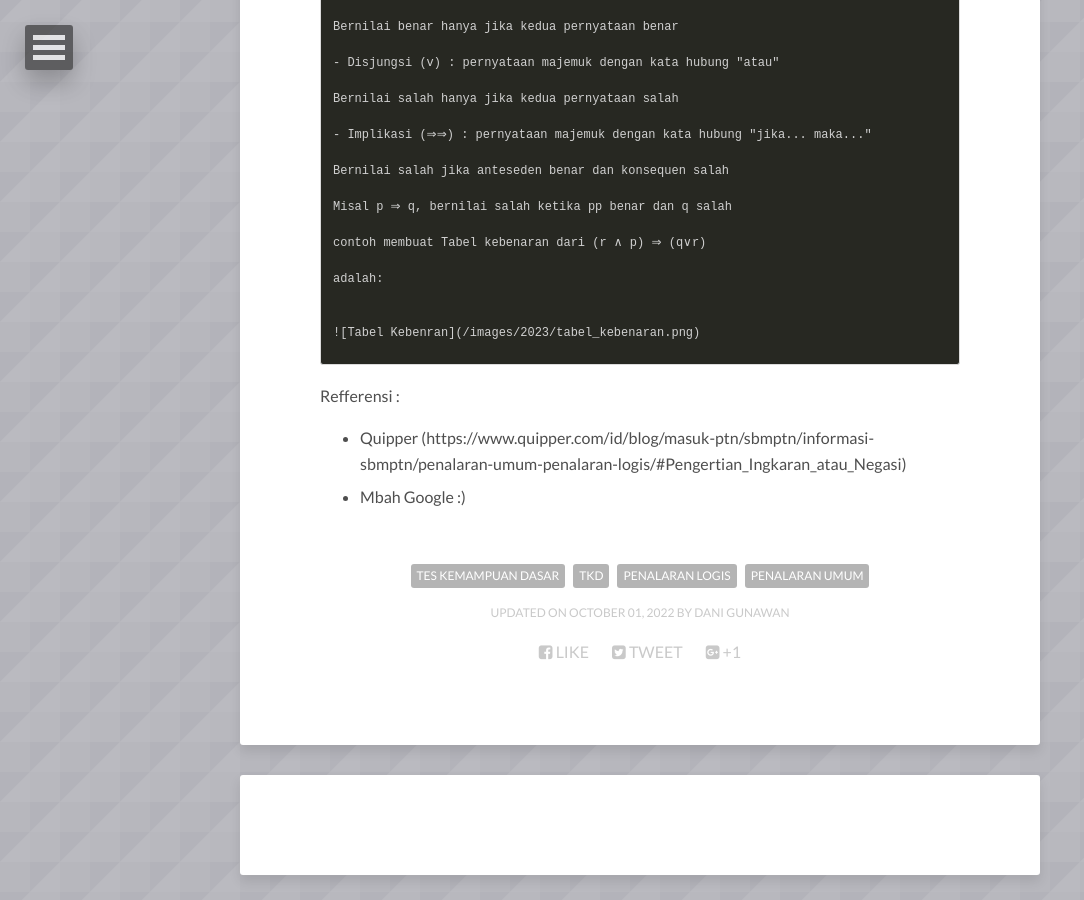
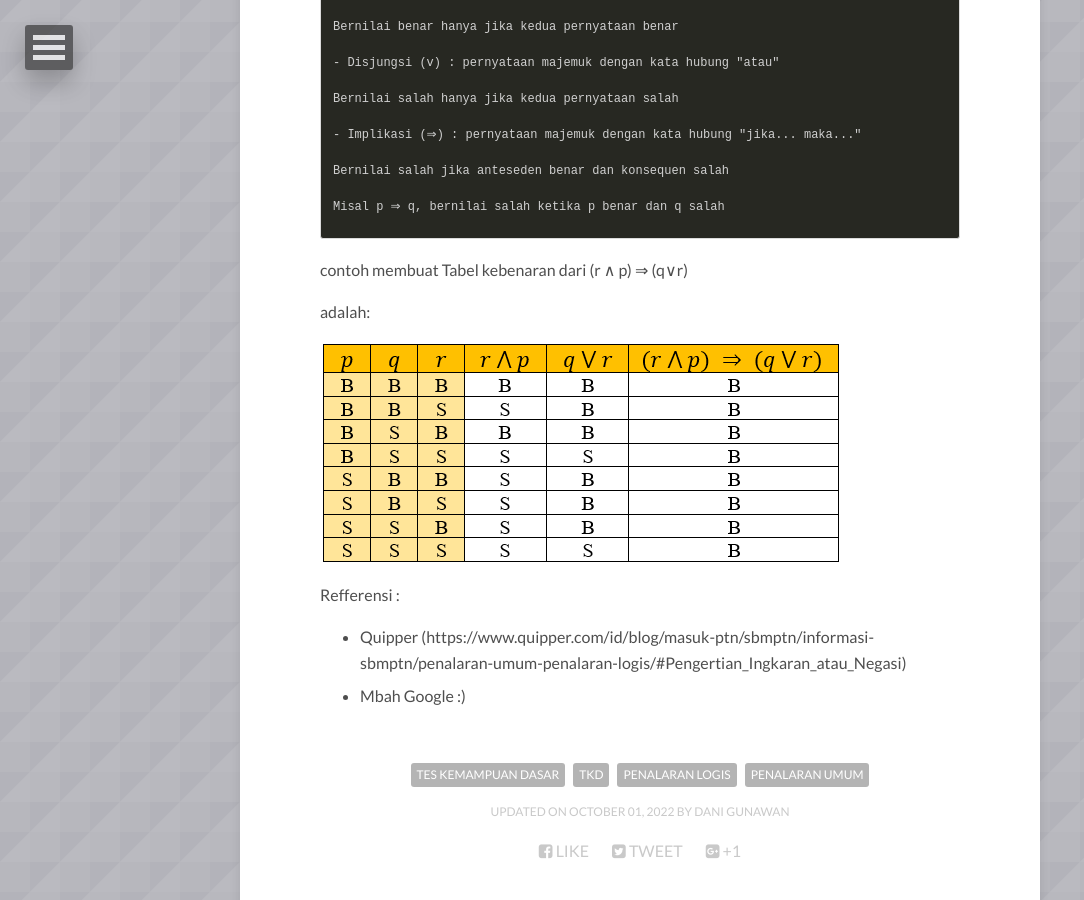
Before and after one commit to danigunawan/danigunawan.github.io, a Jekyll site: the page built from _posts/2022-10-01-penalaran-umum-penaralan-logis-tkd-part-1.md, in a window 1280 px wide and 900 px high, scrolled down 6938 px. Shown: the whole window, without its empty margins (0-1084 px from the left). Built offline with Jekyll 4.4.1, drawn with Linux system fonts in a browser that asks for light colours; nearby versions of some CDN libraries; comment, search, counter and statistics services are not loaded; some of the changed lines change nothing that is shown.

Commit message:
[ADD POSTING]

```diff
--- a/_posts/2022-10-01-penalaran-umum-penaralan-logis-tkd-part-1.md
+++ b/_posts/2022-10-01-penalaran-umum-penaralan-logis-tkd-part-1.md
@@ -386,11 +386,14 @@ Bernilai benar hanya jika kedua pernyataan benar
 
 Bernilai salah hanya jika kedua pernyataan salah
 
-- Implikasi (⇒⇒) : pernyataan majemuk dengan kata hubung "jika... maka..."
+- Implikasi (⇒) : pernyataan majemuk dengan kata hubung "jika... maka..."
 
 Bernilai salah jika anteseden benar dan konsequen salah
 
-Misal p ⇒ q, bernilai salah ketika pp benar dan q salah
+Misal p ⇒ q, bernilai salah ketika p benar dan q salah
+
+{% endhighlight %}
+
 
 contoh membuat Tabel kebenaran dari (r ∧ p) ⇒ (q∨r)
 
@@ -399,7 +402,6 @@ adalah:
 
 ![Tabel Kebenran](/images/2023/tabel_kebenaran.png)
 
-{% endhighlight %}
 
 Refferensi :
 - Quipper (https://www.quipper.com/id/blog/masuk-ptn/sbmptn/informasi-sbmptn/penalaran-umum-penalaran-logis/#Pengertian_Ingkaran_atau_Negasi)
```
Also changed, not shown: images/2023/tabel_kebenaran.png (renamed from images/2023/tabel_keberanan.png).
